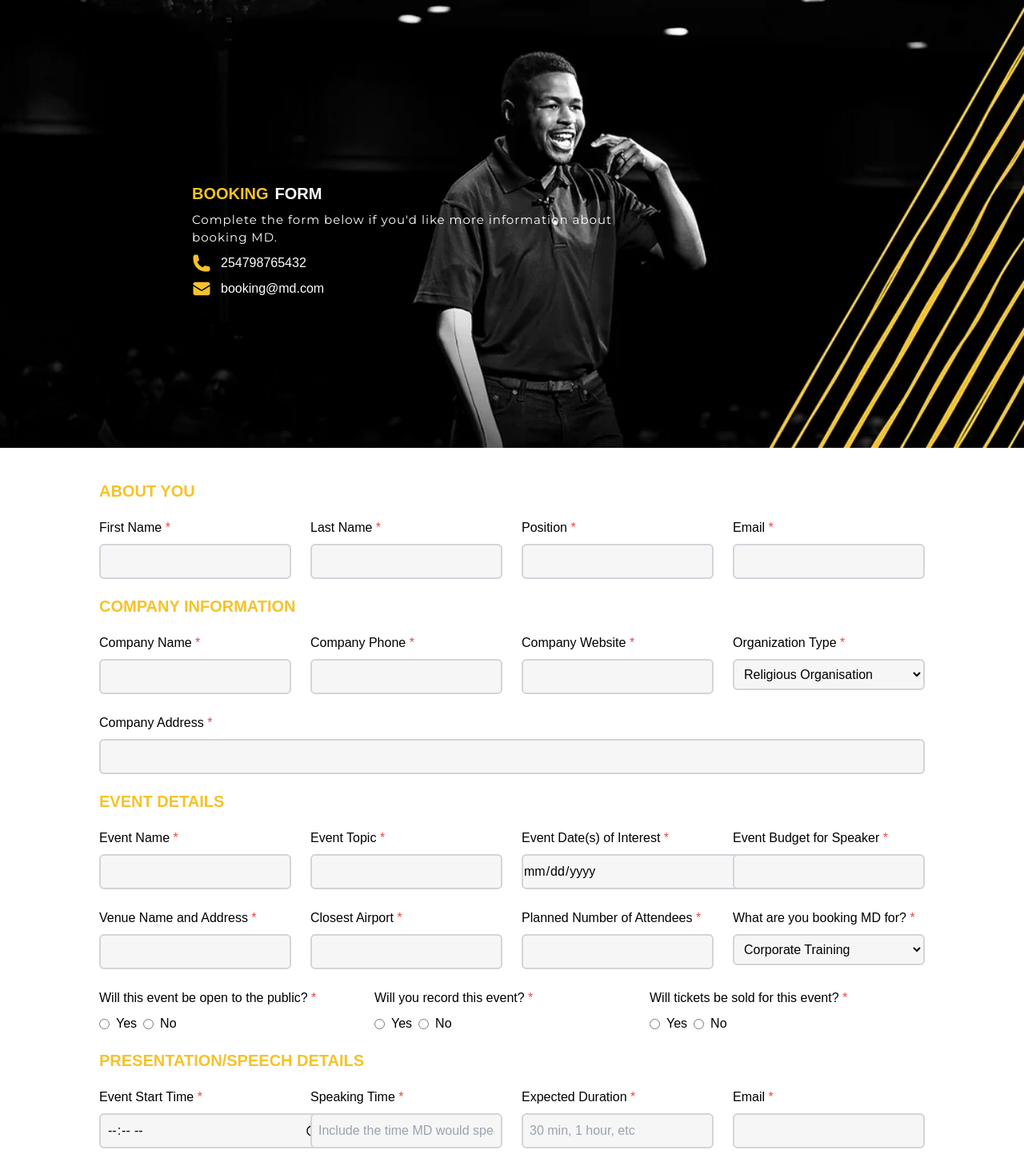
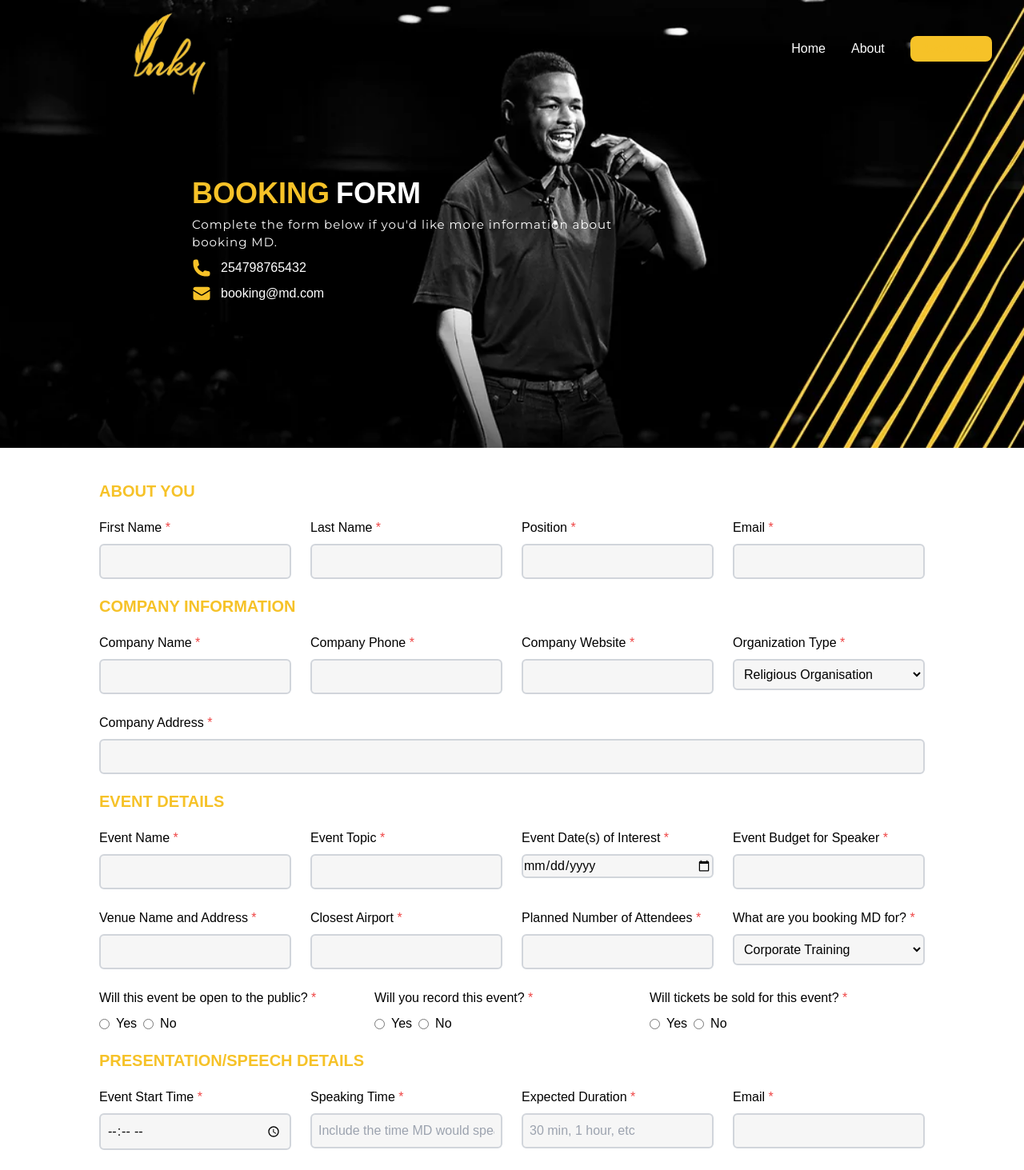
Before and after one commit to allanXQ/inky-ui, a React (Vite) app: page /book in a window 1280 px wide. Shown: the top 1463 px of the page at 80% size. Built offline with nearby package versions, Linux system fonts and the light colour scheme.

Commit message:
update styling

```diff
--- a/src/Layouts/index.jsx
+++ b/src/Layouts/index.jsx
@@ -4,7 +4,7 @@ import { NavLink } from "react-router-dom";
 const Layout = () => {
   return (
     <div className="w-screen flex flex-col items-center justify-center relative">
-      {/* <nav className="flex items-center justify-between text-white w-screen px-10 absolute top-0">
+      <nav className="flex items-center justify-between text-white w-screen px-10 absolute top-0">
         <div className="">
           <img
             src="./inkylogo.png"
@@ -29,9 +29,9 @@ const Layout = () => {
             <NavLink to="/book">Book Now</NavLink>
           </li>
         </ul>
-      </nav> */}
+      </nav>
       <Outlet />
-      {/* <footer className="flex flex-col items-center justify-center gap-2 mt-10 w-screen">
+      <footer className="flex flex-col items-center justify-center gap-2 mt-10 w-screen">
         <img src="./footerlogo.png" />
         <div className="flex items-center justify-center gap-2">
           <img src="./ig.webp" />
@@ -43,7 +43,7 @@ const Layout = () => {
         <p className="text-white text-center">
           © 2023 by Inky Johnson. All Rights Reserved.
         </p>
-      </footer> */}
+      </footer>
     </div>
   );
 };
--- a/src/Pages/Book.jsx
+++ b/src/Pages/Book.jsx
@@ -334,7 +334,7 @@ const TimeField = ({
         type={type}
         id={id}
         name={id}
-        className={`border-2 rounded-md p-2 w-72 h-11 bg-[#f6f6f6] hover:border-[#F6C228] focus:border-[#F6C228] ${
+        className={`border-2 rounded-md p-2  bg-[#f6f6f6] hover:border-[#F6C228] focus:border-[#F6C228] ${
           error ? "border-red-500" : "border-gray-300"
         } outline-none`}
       />
@@ -371,7 +371,7 @@ const DateField = ({
         type={type}
         id={id}
         name={id}
-        className={`border-2 rounded-md w-72 h-11 bg-[#f6f6f6] hover:border-[#F6C228] focus:border-[#F6C228] ${
+        className={`border-2 rounded-md  bg-[#f6f6f6] hover:border-[#F6C228] focus:border-[#F6C228] ${
           error ? "border-red-500" : "border-gray-300"
         } outline-none`}
       />
@@ -511,9 +511,9 @@ const Book = () => {
     <main id="book" className="w-full">
       <div
         id="book-hero"
-        className="flex flex-col justify-center text-white gap-2 px-2 md:pl-60 pt-10"
+        className="flex flex-col justify-center text-white gap-2 pl-5  md:pl-60 pt-10"
       >
-        <div className="flex  gap-2 text-xl text-wrap font-extrabold">
+        <div className="flex  gap-2 text-4xl text-wrap font-extrabold">
           <p className="text-[#F6C228]">BOOKING</p>
           <p>FORM</p>
         </div>
@@ -552,7 +552,7 @@ const Book = () => {
         </div>
       </div>
 
-      <div className="flex justify-center items-center pt-10">
+      <div className="flex justify-center items-center py-10">
         <BookForm />
       </div>
     </main>
```
